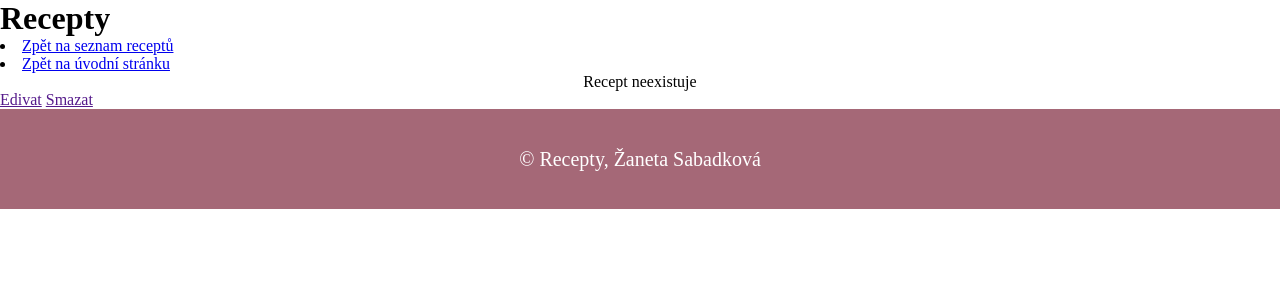
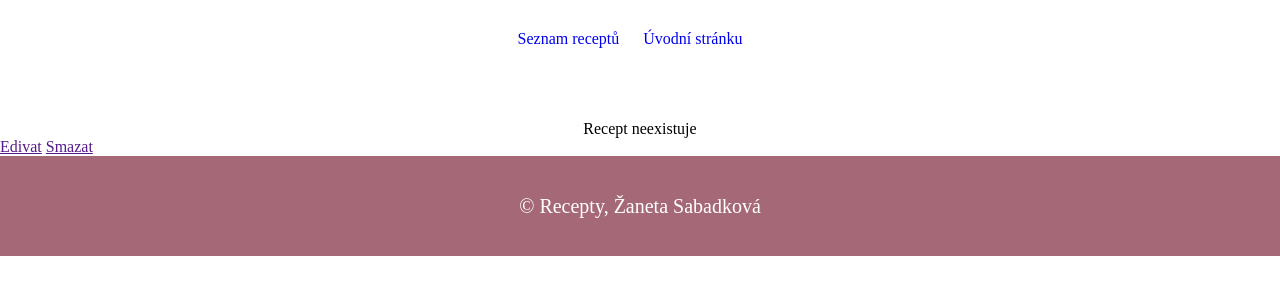
Before and after one commit to ZanetSabad/recepty, a PHP site: page /recipe.php in a window 1280 px wide. Shown: the top 300 px of the page. Run offline with PHP 8.4, Linux system fonts and the light colour scheme; data that the repository does not hold is empty; some web fonts are replaced.

Commit message:
lehce nastylovaná header.php

```diff
--- a/assets/header.php
+++ b/assets/header.php
@@ -1,5 +1,6 @@
-<h1> Recepty </h1>
-<nav>
-    <li><a href="breakfast.php">Zpět na seznam receptů</a></li>
-    <li><a href="index.php">Zpět na úvodní stránku</a></li>
-</nav>
+<header>
+    <nav>
+        <li><a href="breakfast.php">Seznam receptů</a></li>
+        <li><a href="index.php">Úvodní stránku</a></li>
+    </nav>
+</header>
--- a/breakfast.php
+++ b/breakfast.php
@@ -15,6 +15,7 @@
     <meta charset="UTF-8">
     <meta name="viewport" content="width=device-width, initial-scale=1.0">
     <link rel="stylesheet" href="css/general.css">
+    <link rel="stylesheet" href="css/header.css">
     <link rel="stylesheet" href="css/footer.css">
     <title>Snídaně</title>
 </head>
--- /dev/null
+++ b/css/header.css
@@ -0,0 +1,19 @@
+header{
+    height: 70px;
+    text-align: center;
+}
+
+nav{
+    margin: 30px;
+}
+
+nav li{
+    display: inline-block;
+    list-style-type: none;
+    margin-right: 20px;
+}
+
+nav li a{
+    text-decoration: none;
+    /* color: white; */
+}
--- a/css/recipe.css
+++ b/css/recipe.css
@@ -1,5 +1,10 @@
 .recipe-list{
+    margin-top: 20px;
     text-align: center;
+}
+
+.recipe-list h2{
+    font-size: 30px;
 }
 
 .box{
--- a/recipe.php
+++ b/recipe.php
@@ -18,6 +18,7 @@
     <meta charset="UTF-8">
     <meta name="viewport" content="width=device-width, initial-scale=1.0">
     <link rel="stylesheet" href="css/general.css">
+    <link rel="stylesheet" href="css/header.css">
     <link rel="stylesheet" href="css/footer.css">
     <link rel="stylesheet" href="css/recipe.css">
     <title>Recept</title>
```
